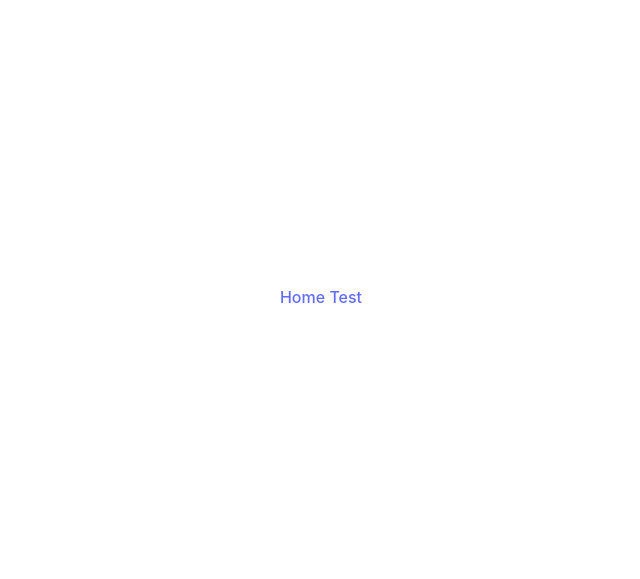
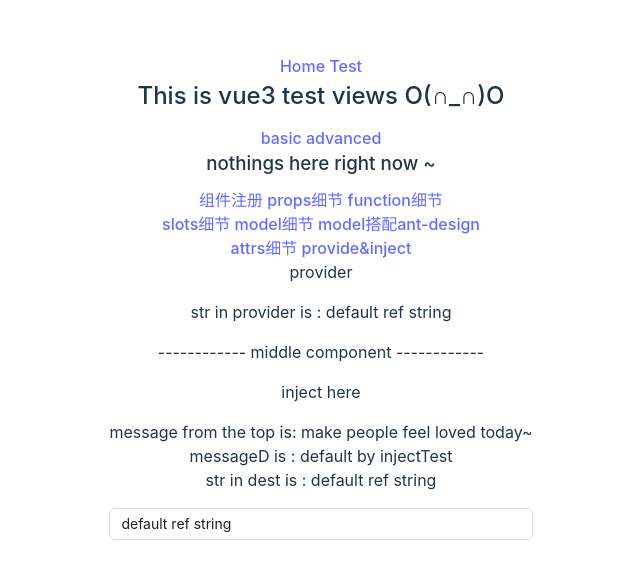
Before and after one commit to callmeswing/vue3_demos, a Vue app: page /test/advanced/provider in a window 1280 px wide. Before the commit this address had no page. Shown: the part 103-682 px from the top of the page, without its empty margins (319-959 px from the left). Built offline with nearby package versions, Linux system fonts and the light colour scheme.

Commit message:
finish provide&inject

```diff
--- a/src/components/advanced/Slots.vue
+++ b/src/components/advanced/Slots.vue
@@ -25,7 +25,7 @@ import FancyList from "./FancyList.vue";
  * 	插槽：组件接收模板
  * 	<slot><slot/> slot元素是一个插槽出口 slot outlet	父元素提供插槽内容 slot content
  *
- * 	作用领：
+ * 	作用域：
  * 	插槽内容可以访问父组件的数据作用域，这并不奇怪，因为内容本身就是在父组件模板中定义的。
  * 	也因此，插槽内容无法访问子组件的数据。Vue模板中的表达式只能访问其定义时所处的作用域，同JS的词法作用域。
  *
@@ -46,7 +46,7 @@ import FancyList from "./FancyList.vue";
 	  ❗ v-slot指令 缩写#
 	  			<template #main>
 
-		同是传递具名插槽内容 和 默认插槽内容
+		同时传递具名插槽内容 和 默认插槽内容
 		所有顶级的非<template>内容会被隐式视为默认插槽的内容
 			<MyComponent>
 				<template #header>
--- /dev/null
+++ b/src/components/advanced/injection/InjectTest.vue
@@ -0,0 +1,44 @@
+<template>
+  <p>inject here</p>
+  <div>message from the top is: {{ message }}</div>
+  <div>messageD is : {{ messageD }}</div>
+  <div>
+    <p>str in dest is : {{ refStr }}</p>
+    <!-- 箭头函数，注册一个回调！事件发生才会执行！ 区别❗如果直接调用函数,会立即执行并把函数结果作为处理函数注册(通常是undefined) -->
+    <a-input v-model:value="localStr" @change="() => strChange(localStr)" />
+  </div>
+</template>
+<script setup lang="ts">
+import { inject, ref, watch, type Ref } from "vue";
+
+// 同provider 非script setup环境下要在setup()下同步调用
+const message = inject("message");
+// 默认值，如果继承树上没有组件提供的时候，会采纳默认值
+const messageD = inject("messageD", "default by injectTest");
+
+/**
+ * 💡 搭配响应式数据的问题：
+ *
+ *  虽然双方都保持数据响应性的情况下，任何一方都可以变更数据状态！
+ *  但是推荐❗任何对数据的更改应该保存在供给方中！可以选择让供给方再提供一个修改的func！
+ */
+
+// as 类型断言：手动告知类型
+const refStr = inject("refStr") as Ref<string>;
+// 也可以建立一个类型并通过as指定 (ts项目应该需要这么做)
+type ChangeRefStrFn = (newStr: string) => void;
+const strChange = inject("changeRefStr") as ChangeRefStrFn;
+
+// 引入一个local变量而不是v-model直接使用provide提供的refStr
+// 因为存在修改Func，避免双向绑定冲突(2套更新机制：1provider中的修改Func，2这里的v-model)❗
+
+// ?. 是可选链式操作，refStr不存在则不继续往下
+// ?? 表示如果前面的结果是null或者undefined，则选择后面的值
+const localStr = ref(refStr?.value ?? "unknown");
+
+// watch源数据，以防别处修改后本地数据没跟上
+// xxx! 非空断言，告知确信xxx存在
+watch(refStr!, (newValue) => {
+  localStr.value = newValue;
+});
+</script>
--- /dev/null
+++ b/src/components/advanced/injection/MiddleComp.vue
@@ -0,0 +1,7 @@
+<template>
+  <p>------------ middle component ------------</p>
+  <div><InjectTest></InjectTest></div>
+</template>
+<script setup lang="ts">
+import InjectTest from "./InjectTest.vue";
+</script>
--- /dev/null
+++ b/src/components/advanced/injection/Provider.vue
@@ -0,0 +1,41 @@
+<template>
+  <p>provider</p>
+  <p>str in provider is : {{ refStr }}</p>
+  <div>
+    <MiddleComp></MiddleComp>
+  </div>
+</template>
+<script setup lang="ts">
+import { provide, readonly, ref } from "vue";
+import MiddleComp from "./MiddleComp.vue";
+// 💡依赖注入需求：解决深层组件需要较高层级组件的数据问题，（你总不能逐级传递prop下去把）
+// ❗解决方案：provide提供、inject注入
+
+// script setup中直接使用，❗非语法糖场景下 确保在setup()中同步调用
+// 第一个参数 除了字符串还可以是Symbol❗
+provide(/* name */ "message", /* value */ "make people feel loved today~");
+
+// ❗直接在应用层提供依赖 可以在main.ts中直接app.provide()
+
+// 响应式数据示例：
+const refStr = ref("default ref string");
+// 响应式数据修改
+function changRefStr(newStr: string) {
+  if (typeof newStr !== "string" || !newStr.trim()) {
+    window.alert("invalid new string");
+    refStr.value = "you stupid ";
+    return;
+  }
+  console.log("valid new string : " + newStr);
+  refStr.value = newStr;
+}
+
+provide("refStr", refStr);
+provide("changeRefStr", changRefStr);
+
+// readonly() 包装值，确保不会被注入方修改，如👇
+const count = ref(0);
+provide("count", readonly(count));
+
+//❗ 大型项目可以使用symbol作为注入key避免潜在冲突
+</script>
--- a/src/router/testRoutes.ts
+++ b/src/router/testRoutes.ts
@@ -65,4 +65,8 @@ export const testAdvancedRoutes: Array<RouteRecordRaw> = [
     path: "attrs",
     component: () => import("@testAdvanced/Attrs.vue"),
   },
+  {
+    path: "provider",
+    component: () => import("@testAdvanced/injection/Provider.vue"),
+  },
 ];
--- a/src/views/TestAdvanced.vue
+++ b/src/views/TestAdvanced.vue
@@ -14,6 +14,7 @@
     </router-link>
     <br />
     <router-link to="/test/advanced/attrs">attrs细节 </router-link>
+    <router-link to="/test/advanced/provider">provide&inject </router-link>
   </nav>
   <main><router-view /></main>
 </template>
```
Also changed, not shown: src/components/advanced/Inject.vue (deleted, +0 -11 lines), src/components/advanced/injection/symbolTest.js (added, +64 -0 lines).
